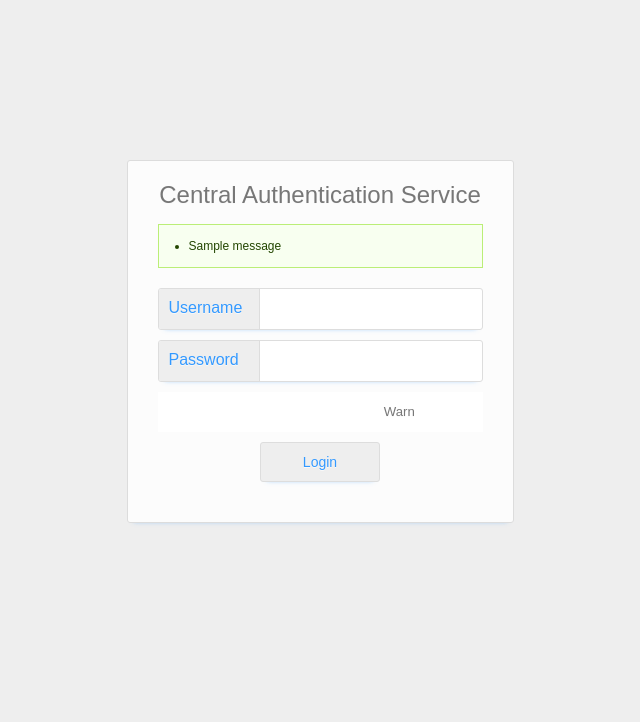
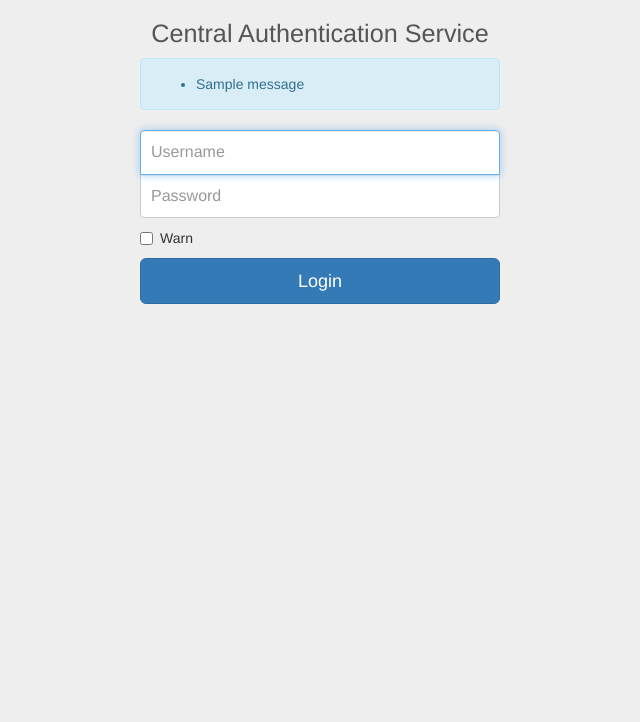
Before and after one commit to jbittel/django-mama-cas, a Django app: template mama_cas/templates/mama_cas/login.html in a window 1280 px wide. Shown: the top 722 px of the page, without its empty margins (320-960 px from the left). Run offline with Django 3.2, Linux system fonts and the light colour scheme; the template is opened without the code that fills it, so the values that code supplies are empty, except form fields; tables that the repository leaves empty hold one stand-in row (values such as "Sample post"); one stand-in notice (Sample message) is shown; form fields are guessed from the names that the template uses; some libraries are stand-ins or nearby versions.

Commit message:
Rebuild stock template using Bootstrap
Based on the example at: http://getbootstrap.com/examples/signin/
These changes are intended to make it easier to modify and extend
the stock template.

```diff
--- a/mama_cas/templates/mama_cas/__base.html
+++ b/mama_cas/templates/mama_cas/__base.html
@@ -4,63 +4,61 @@
 <html>
 <head>
     {% block meta_tags %}
-        <meta charset="utf-8" />
-        <meta name="robots" content="noindex,nofollow" />
+        <meta charset="utf-8">
+        <meta name="robots" content="noindex,nofollow">
+        <meta name="viewport" content="width=device-width,initial-scale=1">
+        <meta http-equiv="X-UA-Compatible" content="IE=edge">
     {% endblock meta_tags %}
     <title>
         {% block title %}{% trans "Central Authentication Service" %}{% endblock title %}
     </title>
     {% block styles %}
+        <link rel="stylesheet" href="//maxcdn.bootstrapcdn.com/bootstrap/3.3.1/css/bootstrap.min.css">
         <style type="text/css">
-            html,body { background:#eee; color:#777; font:10px arial,sans-serif; margin:0; padding:0 }
-            h1 { color:#777; font-size:2.4em; padding-bottom:15px; text-align:center; font-weight:400; margin:0 }
-            fieldset { border:0 none; margin:10px 0 0; padding:0 }
-            label { display:block; font-size:1.6em; cursor:pointer; margin:5px }
-            span.label label { display:inline; font-size:1.1em; color:#777 }
-            span.button { display:block; margin:10px auto 0; text-align:center; line-height:40px }
-            h1,label,.actions input { text-shadow:0 1px 0 #f9f9f9 }
-            textarea,input { outline:none }
-            a:link, a:visited { text-decoration:none; color:#777 }
-            a:hover { color:#39f }
-            #header { height:160px }
-            #content { background-color:rgba(255,255,255,0.85); border:1px solid #dcdcdc; width:325px; margin:0 auto; padding:20px 30px 40px }
-            #footer { width:325px; margin:0 auto 200px }
-            .inputs input { border:0 none; color:#666; font-size:1.6em; width:65%; padding:10px 0 0 10px }
-            .actions { text-align:center }
-            .box { border:1px solid #ddd; border-radius:3px; -webkit-box-shadow:0 5px 5px -7px rgba(51,153,255,.7); -moz-box-shadow:0 5px 5px -7px rgba(51,153,255,.7); box-shadow:0 5px 5px -7px rgba(51,153,255,.7) }
-            .field,.button { background-color:#fff; height:40px; overflow:hidden; color:#39f; margin-top:10px }
-            .button { background-color:#eee; width:37%; cursor:pointer; font-size:1.4em; margin:0 }
-            .button:hover { background-color:rgba(0,0,0,.09) }
-            .button:active { -webkit-box-shadow:0 1px 4px 0 rgba(51,153,255,.3) inset; -moz-box-shadow:0 1px 4px 0 rgba(51,153,255,.3) inset; box-shadow:0 1px 4px 0 rgba(51,153,255,.3) inset }
-            .fieldlabel { background-color:#eee; border-right:1px solid #ddd; float:left; width:9em; cursor:pointer; height:30px; padding:5px }
-            .label { font-size:1.2em }
-            .messagelist,.errorlist { background-color:#f8fff0; border:1px solid #be7; color:#234600; font-size:1.2em; margin:0 auto }
-            .messagelist li,.errorlist li { margin-left:-10px; padding:2px 0 }
-            .messagelist a:link,.messagelist a:visited { color:#234600; text-decoration:underline }
-            .errorlist { background-color:#fbe3e4; color:#8a1f11; border-color:#fbc2c4 }
-            .errorfield { border-color:#8a1f11 }
-            .group:before,.group:after { content:""; display:table }
-            .group:after { clear:both }
-            .group { zoom:1 }
-            .logout { margin-top:12px; float:right }
-            .logout a:link,.logout a:visited { font-size:1.2em; color:#777 }
+            body {
+                background-color: #eee;
+            }
+            .login-title {
+                color: #555;
+                font-size: 1.8em;
+            }
+            .form-login .checkbox {
+                font-weight: normal;
+                padding-left: 20px;
+            }
+            .form-login .form-control {
+                font-size: 16px;
+                height: auto;
+                padding: 10px;
+                position: relative;
+                -webkit-box-sizing: border-box;
+                   -moz-box-sizing: border-box;
+                        box-sizing: border-box;
+            }
+            .form-login .form-control:focus {
+                z-index: 2;
+            }
+            .form-login input[type="text"] {
+                margin-bottom: -1px;
+                border-bottom-right-radius: 0;
+                border-bottom-left-radius: 0;
+            }
+            .form-login input[type="password"] {
+                margin-bottom: 10px;
+                border-top-left-radius: 0;
+                border-top-right-radius: 0;
+            }
         </style>
     {% endblock styles %}
     {% block javascript %}{% endblock javascript %}
     {% block extra_head %}{% endblock extra_head %}
 </head>
 <body>
-    <div id="header">
-        {% block header %}{% endblock header %}
-    </div>
-    <div id="content" class="box">
-        <h1>
+    <div class="container">
+        <h1 class="text-center login-title">
             {% block content_title %}{% trans "Central Authentication Service" %}{% endblock content_title %}
         </h1>
         {% block content %}{% endblock content %}
     </div>
-    <div id="footer">
-        {% block footer %}{% endblock footer %}
-    </div>
 </body>
 </html>
--- a/mama_cas/templates/mama_cas/__login.html
+++ b/mama_cas/templates/mama_cas/__login.html
@@ -2,25 +2,22 @@
 {% load i18n %}
 
 {% block content %}
-    {% include "mama_cas/_messages.html" %}
-
-    <form id="login-form" class="group" method="post">
-        {% csrf_token %}
-        <fieldset class="inputs">
-            <div class="field group box{% if form.username.errors %} errorfield{% endif %}">
-                <span class="fieldlabel">{{ form.username.label_tag }}</span>{{ form.username }}
-            </div>
-            <div class="field group box{% if form.password.errors %} errorfield{% endif %}">
-                <span class="fieldlabel">{{ form.password.label_tag }}</span>{{ form.password }}
-            </div>
-            {% if form.warn %}
-                <div class="field group">
-                    {{ form.warn }}<span class="label">{{ form.warn.label_tag }}</span>
-                </div>
-            {% endif %}
-        </fieldset>
-        <fieldset class="actions">
-            <input class="button box" type="submit" name="submit_login" value="{% trans "Login" %}" />
-        </fieldset>
-    </form>
+    <div class="row">
+        <div class="col-sm-6 col-md-4 col-md-offset-4">
+            {% include "mama_cas/_messages.html" %}
+            <form class="form-login" method="post">
+                {% csrf_token %}
+                <label class="sr-only" for="id_username">{{ form.username.label }}</label>
+                <input type="text" class="form-control" id="id_username" name="username" placeholder="{{ form.username.label }}" required autofocus>
+                <label class="sr-only" for="id_password">{{ form.password.label }}</label>
+                <input type="password" class="form-control" id="id_password" name="password" placeholder="{{ form.password.label }}" required>
+                {% if form.warn %}
+                    <label class="checkbox">
+                        <input type="checkbox" id="id_warn" name="warn"> {{ form.warn.label }}
+                    </label>
+                {% endif %}
+                <button class="btn btn-lg btn-primary btn-block" type="submit">{% trans "Login" %}</button>
+            </form>
+        </div>
+    </div>
 {% endblock content %}
--- a/mama_cas/templates/mama_cas/_messages.html
+++ b/mama_cas/templates/mama_cas/_messages.html
@@ -1,13 +1,13 @@
 {% if messages %}
-    <div class="messagelist"><ul>
+    <div class="alert alert-info"><ul>
     {% for message in messages %}
-        <li class="{{ message.tags }}">{{ message|urlize }}</li>
+        <li>{{ message|urlize }}</li>
     {% endfor %}
     </ul></div>
 {% endif %}
 
 {% if form.errors %}
-    <div class="errorlist"><ul>
+    <div class="alert alert-danger"><ul>
     {% for error in form.non_field_errors %}
         <li>{{ error }}</li>
     {% endfor %}
```
Also changed, not shown: mama_cas/templates/mama_cas/__warn.html (+6 -5 lines).
